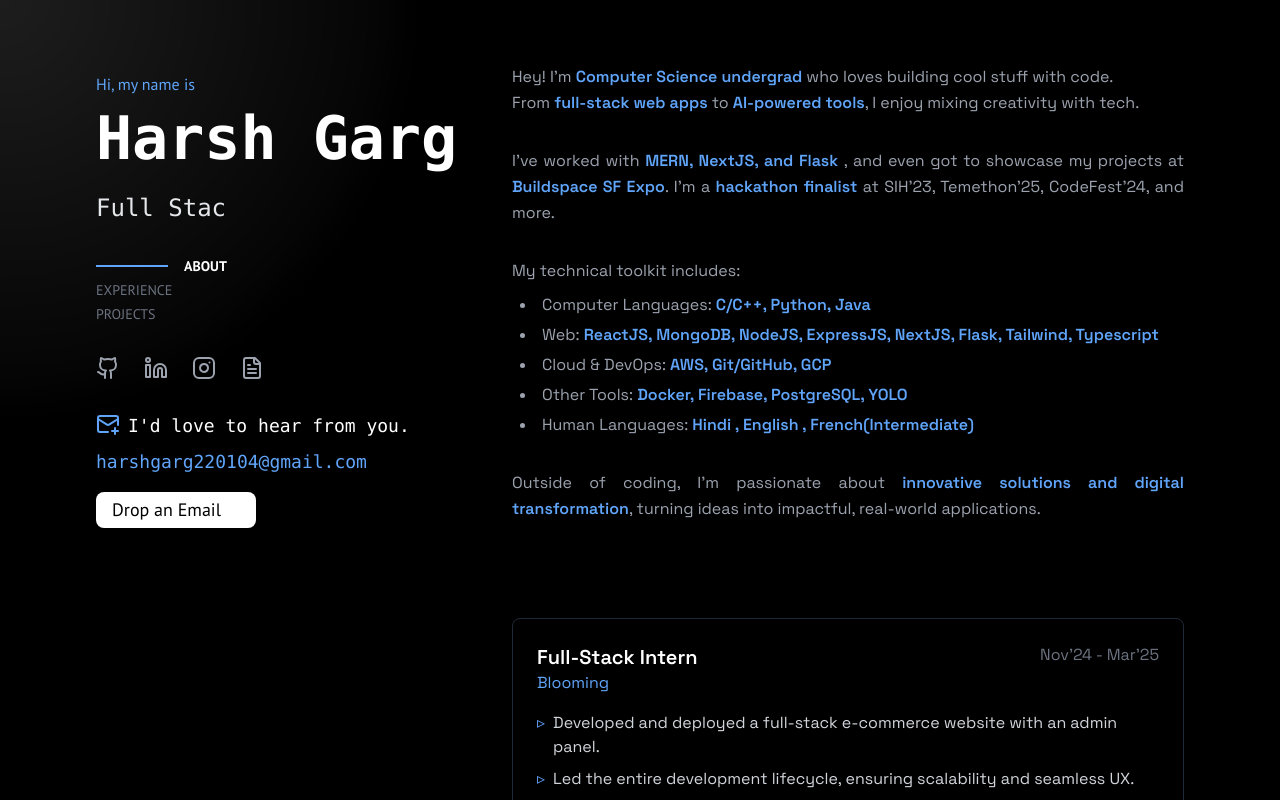
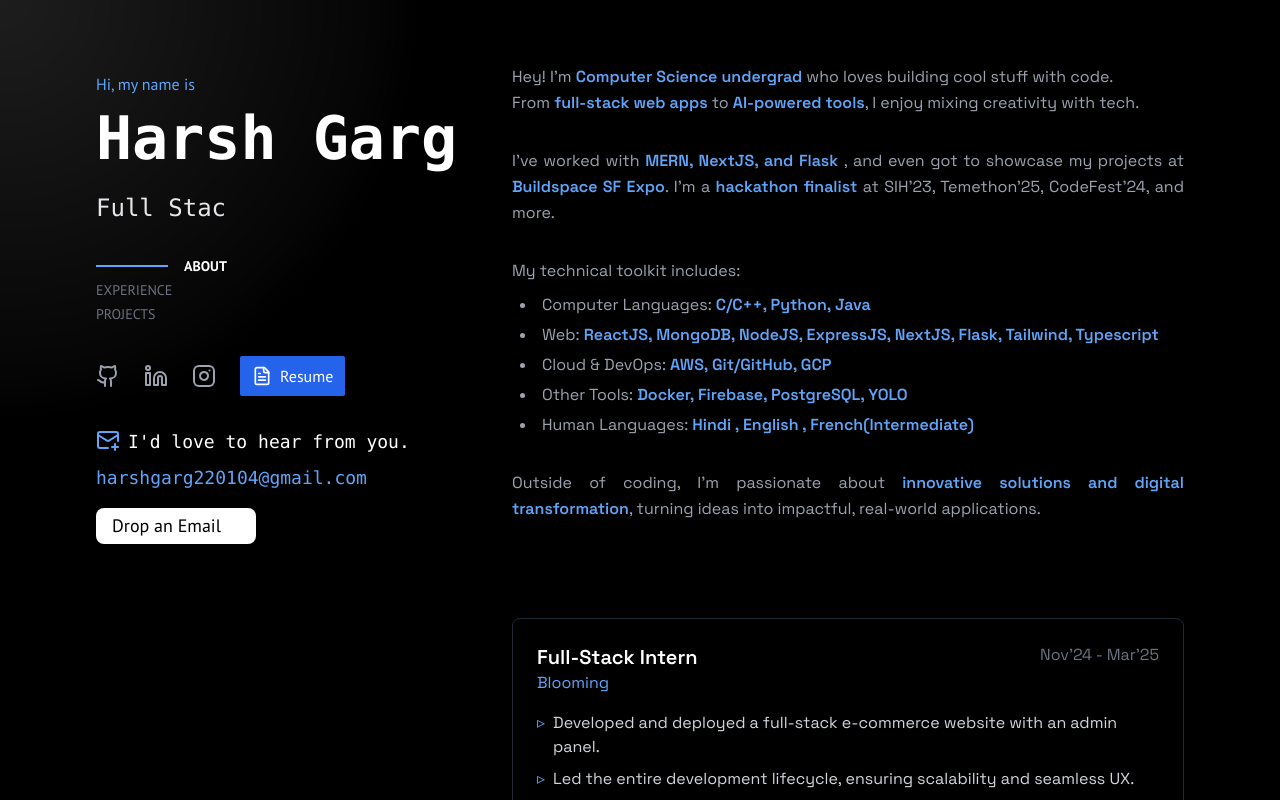
Before and after one commit to HarshGarg1290/Portfolio, a Next.js app: page / in a window 1280 px wide. Shown: the top 800 px of the page. Built offline with nearby package versions, Linux system fonts and the light colour scheme; a web font is replaced by a local one.

Commit message:
resume more prominent

```diff
--- a/src/components/SocialLinks.jsx
+++ b/src/components/SocialLinks.jsx
@@ -1,10 +1,30 @@
 import Link from "next/link";
 
-export default function SocialLink({ href, icon: Icon, label }) {
+export default function SocialLink({
+	href,
+	icon: Icon,
+	label,
+	isResume = false,
+}) {
+	if (isResume) {
+		return (
+			<Link
+				href={href}
+				className="flex items-center gap-2 px-3 py-2  bg-blue-600 hover:bg-blue-700 text-white rounded-sm transition-all transform hover:scale-105"
+				aria-label={label}
+				target="_blank"
+				rel="noopener noreferrer"
+			>
+				{Icon}
+				<span className="font-medium">Resume</span>
+			</Link>
+		);
+	}
+
 	return (
 		<Link
 			href={href}
-			className="text-gray-400 hover:text-white transition-all transform hover:scale-110"
+			className="text-gray-400 hover:text-white transition-all transform hover:scale-110 flex items-center "
 			aria-label={label}
 			target="_blank"
 			rel="noopener noreferrer"
--- a/src/components/home/Sidebar.jsx
+++ b/src/components/home/Sidebar.jsx
@@ -17,7 +17,7 @@ export default function Sidebar({
 	useEffect(() => {
 		gsap.fromTo(
 			sidebarRef.current,
-			{ opacity: 0, x: -80 }, // Start from the left
+			{ opacity: 0, x: -80 },
 			{
 				opacity: 1,
 				x: 0,
--- a/src/data/content.js
+++ b/src/data/content.js
@@ -17,9 +17,10 @@ export const socialLinks = [
 		label: "Instagram",
 	},
 	{
-		icon: <FileText className="w-6 h-6" />,
+		icon: <FileText className="w-5 h-5" />,
 		href: "/resume.pdf",
 		label: "Resume",
+		isResume: true,
 	},
 ];
 
```
